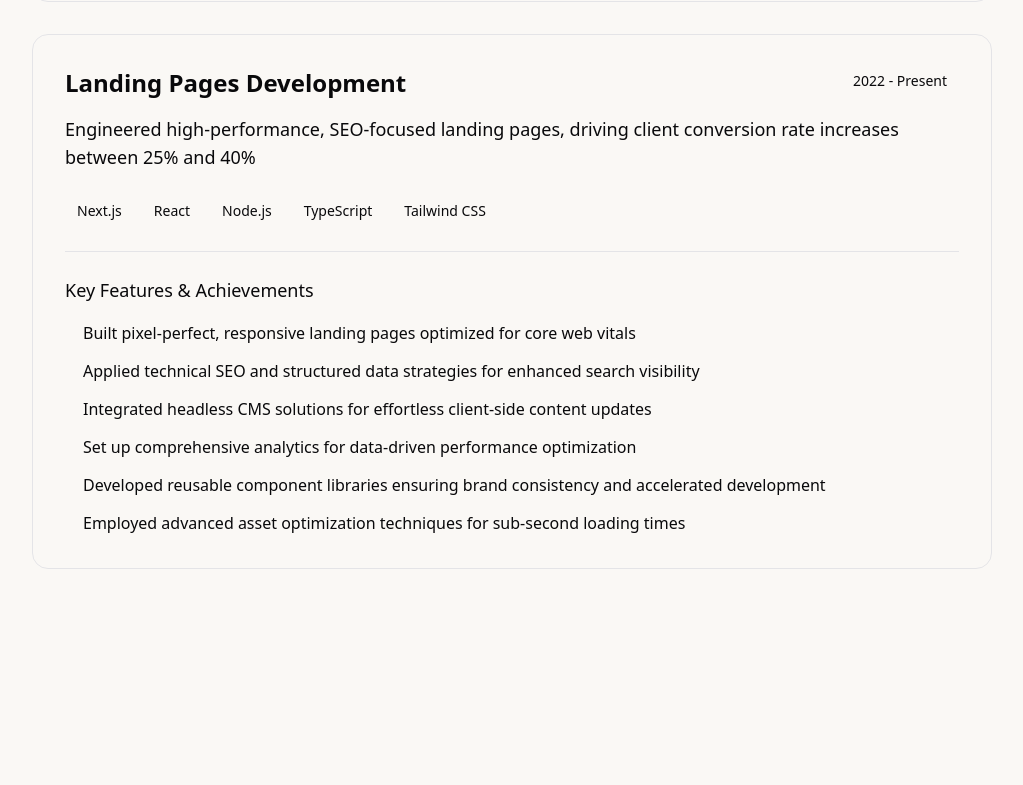
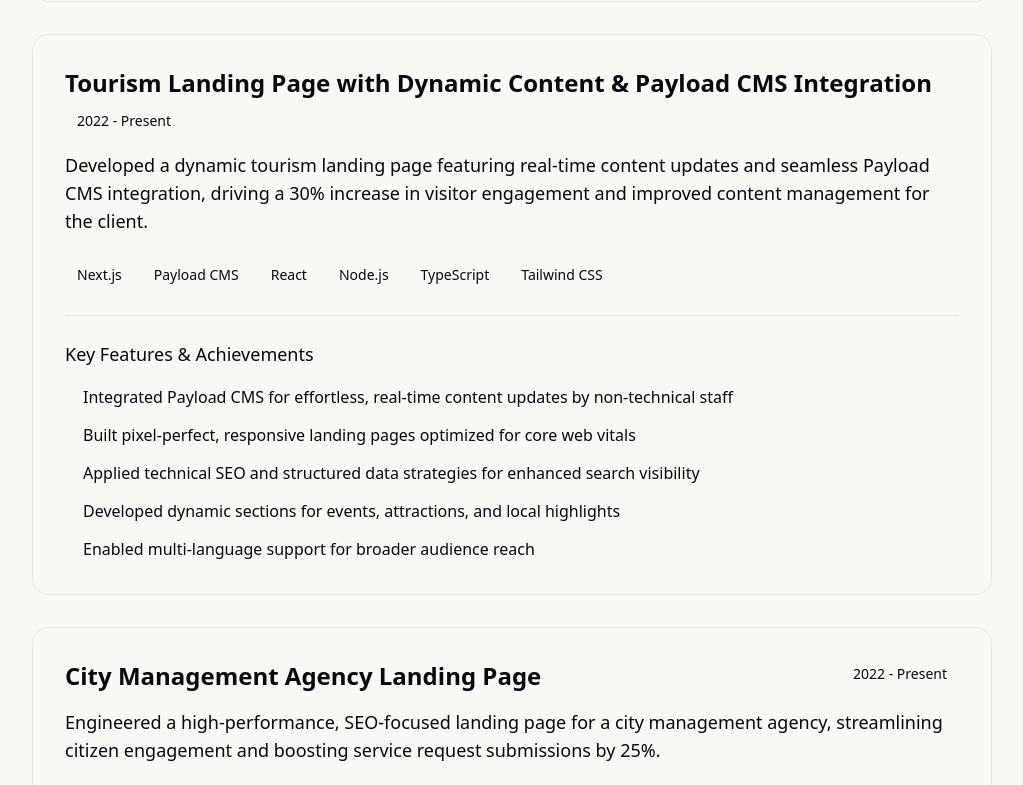
Before and after one commit to Shivam1303/portfolio, a Next.js app: page / in a window 1280 px wide. Shown: the part 1695-2480 px from the top of the page, without its empty margins (128-1151 px from the left). Built offline with nearby package versions, Linux system fonts and the light colour scheme.

Commit message:
Updated freelance content

```diff
--- a/src/data/profile.ts
+++ b/src/data/profile.ts
@@ -33,15 +33,8 @@ export const profileData = {
         {
             title: "Internal Portal Development",
             period: "2024 - 2025",
-      techStack: [
-        "Next.js",
-        "Payload CMS",
-        "Microsoft Authentication",
-        "TypeScript",
-        "Tailwind CSS",
-      ],
-      description:
-        "Architected and delivered a unified internal portal, enhancing cross-departmental collaboration and boosting operational efficiency by 35%",
+            techStack: ["Next.js", "Payload CMS", "Microsoft Authentication", "TypeScript", "Tailwind CSS"],
+            description: "Architected and delivered a unified internal portal, enhancing cross-departmental collaboration and boosting operational efficiency by 35%",
             features: [
                 "Implemented secure, version-controlled document management with granular access controls",
                 "Deployed a dynamic news/announcements platform with an intuitive rich text editor",
@@ -52,18 +45,30 @@ export const profileData = {
             ],
         },
         {
-      title: "Landing Pages Development",
+            title: "Tourism Landing Page with Dynamic Content & Payload CMS Integration",
+            period: "2022 - Present",
+            techStack: ["Next.js", "Payload CMS", "React", "Node.js", "TypeScript", "Tailwind CSS"],
+            description: "Developed a dynamic tourism landing page featuring real-time content updates and seamless Payload CMS integration, driving a 30% increase in visitor engagement and improved content management for the client.",
+            features: [
+                "Integrated Payload CMS for effortless, real-time content updates by non-technical staff",
+                "Built pixel-perfect, responsive landing pages optimized for core web vitals",
+                "Applied technical SEO and structured data strategies for enhanced search visibility",
+                "Developed dynamic sections for events, attractions, and local highlights",
+                "Enabled multi-language support for broader audience reach",
+            ],
+        },
+        {
+            title: "City Management Agency Landing Page",
             period: "2022 - Present",
             techStack: ["Next.js", "React", "Node.js", "TypeScript", "Tailwind CSS"],
-      description:
-        "Engineered high-performance, SEO-focused landing pages, driving client conversion rate increases between 25% and 40%",
+            description: "Engineered a high-performance, SEO-focused landing page for a city management agency, streamlining citizen engagement and boosting service request submissions by 25%.",
             features: [
-        "Built pixel-perfect, responsive landing pages optimized for core web vitals",
-        "Applied technical SEO and structured data strategies for enhanced search visibility",
+                "Built pixel-perfect, responsive landing pages optimized for accessibility and core web vitals",
                 "Integrated headless CMS solutions for effortless client-side content updates",
                 "Set up comprehensive analytics for data-driven performance optimization",
                 "Developed reusable component libraries ensuring brand consistency and accelerated development",
-        "Employed advanced asset optimization techniques for sub-second loading times",
+                "Implemented service request forms and contact modules for direct citizen interaction",
+                "Applied technical SEO and structured data strategies for enhanced search visibility",
             ],
         },
     ],
@@ -81,49 +86,21 @@ export const profileData = {
         },
         {
             category: "Frameworks & Libraries",
-      items: [
-        "Node.js",
-        "React",
-        "Angular",
-        ".NET Core",
-        ".NET Framework",
-        "Entity Framework",
-        "Adobe PWA Studio",
-        "Knockout.js",
-        "Fabric.js",
-        "Three.js",
-      ],
+            items: ["Node.js", "React", "Angular", ".NET Core", ".NET Framework", "Entity Framework", "Adobe PWA Studio", "Knockout.js", "Fabric.js", "Three.js"],
         },
         {
             category: "Databases",
-      items: [
-        "MySQL",
-        "MSSQL",
-        "PostgreSQL",
-        "Google BigQuery",
-        "MongoDB",
-        "Firebase",
-        "Supabase",
-      ],
+            items: ["MySQL", "MSSQL", "PostgreSQL", "Google BigQuery", "MongoDB", "Firebase", "Supabase"],
         },
         {
             category: "Other Tools",
-      items: [
-        "GraphQL",
-        "REST APIs",
-        "Webpack",
-        "Redux",
-        "Git",
-        "Agile Development",
-        "NPM Package Development",
-      ],
+            items: ["GraphQL", "REST APIs", "Webpack", "Redux", "Git", "Agile Development", "NPM Package Development"],
         },
     ],
     openSourceContributions: [
         {
             title: "Fleek UI (NPM Packages)",
-      description:
-        "Developed & published a suite of scalable UI components for modern web apps, enhancing performance & UX. Packages have over 5,000 monthly downloads.",
+            description: "Developed & published a suite of scalable UI components for modern web apps, enhancing performance & UX. Packages have over 5,000 monthly downloads.",
             techStack: ["TypeScript", "React", "Node.js", "Webpack", "NPM"],
             packages: [
                 {
@@ -133,14 +110,12 @@ export const profileData = {
                 },
                 {
                     name: "@sliderzz/fleek-infinite-scroll",
-          description:
-            "High-performance infinite scrolling for dynamic content.",
+                    description: "High-performance infinite scrolling for dynamic content.",
                     link: "https://www.npmjs.com/package/@sliderzz/fleek-infinite-scroll",
                 },
                 {
                     name: "@sliderzz/fleek-data-table",
-          description:
-            "Customizable and optimized data table for handling datasets.",
+                    description: "Customizable and optimized data table for handling datasets.",
                     link: "https://www.npmjs.com/package/@sliderzz/fleek-data-table",
                 },
                 {
@@ -154,8 +129,7 @@ export const profileData = {
     projects: [
         {
             title: "Typify (JavaScript to TypeScript)",
-      description:
-        "Developed and published a CLI utility to ease the js to ts migration for better development",
+            description: "Developed and published a CLI utility to ease the js to ts migration for better development",
             image: "/projects/typify.png",
             links: [
                 {
@@ -186,8 +160,7 @@ export const profileData = {
         },
         {
             title: "Twizzli",
-      description:
-        "A Tweet scheduler with capabilities to generate tweets with AI.",
+            description: "A Tweet scheduler with capabilities to generate tweets with AI.",
             image: "/projects/twizzli.png",
             links: [
                 {
@@ -202,8 +175,7 @@ export const profileData = {
         },
         {
             title: "URL Shortener",
-      description:
-        "Built a URL shortening service using Node.js and MySQL, optimizing query performance by 30%. Features include custom aliases, QR code generation, and click analytics. Processes 10,000+ URL redirects monthly with 99.9% uptime.",
+            description: "Built a URL shortening service using Node.js and MySQL, optimizing query performance by 30%. Features include custom aliases, QR code generation, and click analytics. Processes 10,000+ URL redirects monthly with 99.9% uptime.",
             image: "/projects/url-shortener.png",
             links: [
                 {
```
Lines whose indentation alone changed are shown as unchanged.
